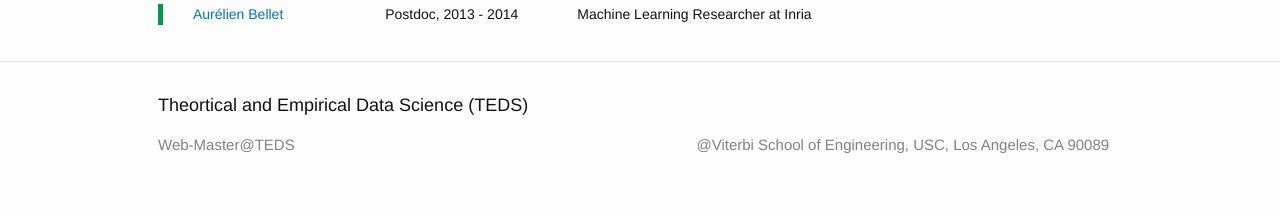
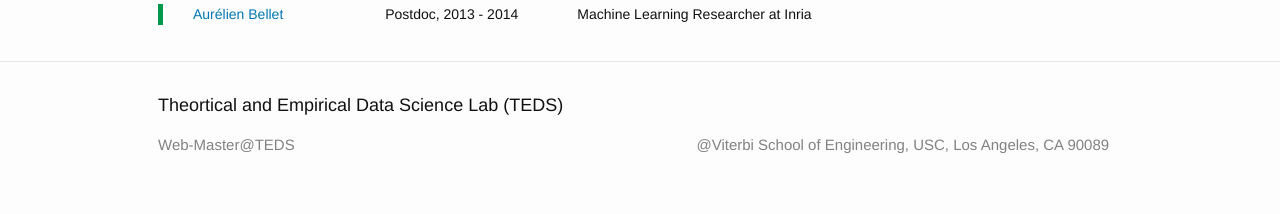
Before and after one commit to teds-usc/teds-usc.github.io, a Jekyll site: the page built from index.html, in a window 1280 px wide. Shown: the part 1114-1328 px from the top of the page. Built offline with Jekyll 4.4.1, drawn with Linux system fonts in a browser that asks for light colours.

Commit message:
Update name

```diff
--- a/_config.yml
+++ b/_config.yml
@@ -13,7 +13,7 @@
 # you will see them accessed via {{ site.title }}, {{ site.email }}, and so on.
 # You can create any custom variable you would like, and they will be accessible
 # in the templates via {{ site.myvariable }}.
-title: "Theortical and Empirical Data Science (TEDS)"
+title: "Theortical and Empirical Data Science Lab (TEDS)"
 author: "Web-Master@TEDS"
 description: >
   @Viterbi School of Engineering, USC, Los Angeles, CA 90089
```
